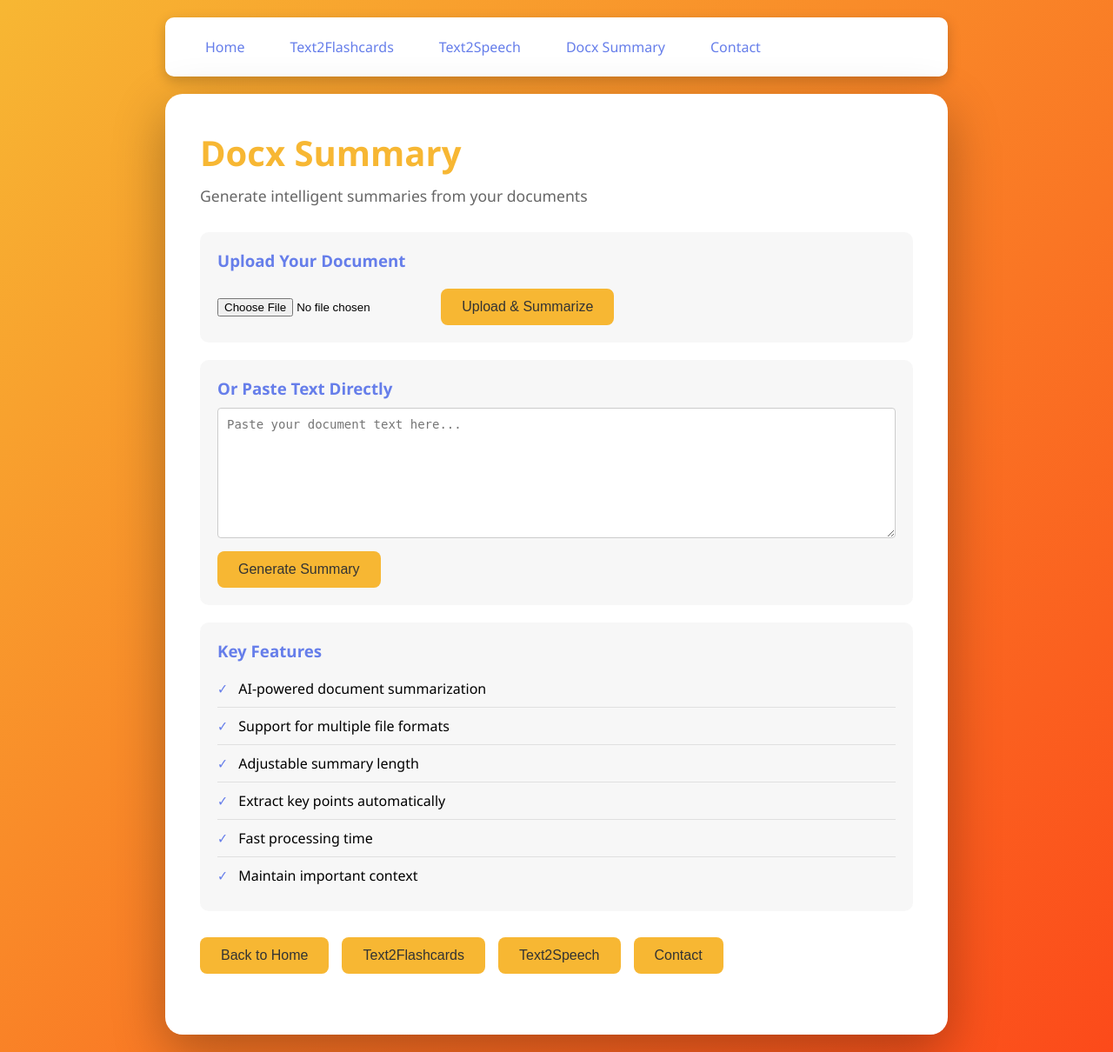
After one commit to ejens0804/study_notes_web_app, a FastAPI app: template templates/docx_summary.html in a window 1280 px wide. The commit adds this page. Shown: the whole page at 87% size. Run offline with FastAPI, Linux system fonts and the light colour scheme; the template is opened without the code that fills it, so the values that code supplies are empty.

Commit message:
added colors to pages

```diff
--- a/app.py
+++ b/app.py
@@ -60,6 +60,14 @@ async def contact(request: Request):
         "title": "Contact"
     })
 
+# Route for Docx Summary page
+@app.get("/docx-summary", response_class=HTMLResponse)
+async def docx_summary(request: Request):
+    return templates.TemplateResponse("docx_summary.html", {
+        "request": request,
+        "title": "Docx Summary"
+    })
+
 # API Endpoints
 @app.get("/api/time")
 def get_time():
@@ -114,6 +122,24 @@ async def ai_query(data: dict):
     except Exception as e:
         return {"response": f"Error: {str(e)}"}
 
+@app.post("/api/summarize")
+async def summarize_document(data: dict):
+    text = data.get("text")
+
+    if not text:
+        return {"response": "No text provided."}
+
+    if not key:
+        return {"response": "AI service not configured. Please add your API key to token.txt file."}
+
+    try:
+        # Create a summarization prompt
+        summary_prompt = f"Please provide a concise summary of the following text, highlighting the main points and key information:\n\n{text}"
+        summary = text_gemini(summary_prompt)
+        return {"summary": summary}
+    except Exception as e:
+        return {"response": f"Error: {str(e)}"}
+
 
 
 
--- a/templates/about.html
+++ b/templates/about.html
@@ -39,6 +39,7 @@
 <div class="button-group" style="margin-top: 30px;">
     <button onclick="window.location.href='/'">Back to Home</button>
     <button onclick="window.location.href='/api-demo'">Try Text2Flashcards</button>
+    <button onclick="window.location.href='/docx-summary'">Docx Summary</button>
     <button onclick="window.location.href='/contact'">Contact Us</button>
 </div>
 {% endblock %}
--- a/templates/base.html
+++ b/templates/base.html
@@ -12,6 +12,7 @@
         <a href="/" class="nav-link">Home</a>
         <a href="/api-demo" class="nav-link">Text2Flashcards</a>
         <a href="/about" class="nav-link">Text2Speech</a>
+        <a href="/docx-summary" class="nav-link">Docx Summary</a>
         <a href="/contact" class="nav-link">Contact</a>
     </nav>
 
--- a/templates/contact.html
+++ b/templates/contact.html
@@ -40,6 +40,7 @@
     <button onclick="window.location.href='/'">Back to Home</button>
     <button onclick="window.location.href='/api-demo'">Try Text2Flashcards</button>
     <button onclick="window.location.href='/about'">Text2Speech</button>
+    <button onclick="window.location.href='/docx-summary'">Docx Summary</button>
 </div>
 {% endblock %}
 
--- /dev/null
+++ b/templates/docx_summary.html
@@ -0,0 +1,141 @@
+<!-- File: templates/docx_summary.html -->
+{% extends "base.html" %}
+
+{% block title %}Docx Summary - FastAPI App{% endblock %}
+
+{% block extra_css %}
+<style>
+    /* Yellow Aesthetic for Docx Summary Page */
+    body {
+        background: linear-gradient(135deg, #f7b733 0%, #fc4a1a 100%);
+    }
+
+    h1 {
+        color: #f7b733;
+    }
+
+    .card {
+        background: linear-gradient(135deg, #f7b733 0%, #fc4a1a 100%);
+    }
+
+    .card:hover {
+        box-shadow: 0 10px 25px rgba(247, 183, 51, 0.4);
+    }
+
+    button {
+        background: #f7b733;
+        color: #333;
+    }
+
+    button:hover {
+        background: #e6a625;
+    }
+
+    .navbar a:hover {
+        background: #fff8e7;
+    }
+
+    .output h3 {
+        color: #f7b733;
+    }
+
+    #summaryResult {
+        background: #fff8e7;
+        border-left: 4px solid #f7b733;
+    }
+</style>
+{% endblock %}
+
+{% block content %}
+<h1>Docx Summary</h1>
+<p class="subtitle">Generate intelligent summaries from your documents</p>
+
+<div class="info-section">
+    <h3>Upload Your Document</h3>
+    <input type="file" id="docxFile" accept=".docx,.doc,.txt,.pdf" style="margin-bottom: 10px;">
+    <button onclick="uploadDocument()" style="margin-top: 10px;">Upload & Summarize</button>
+</div>
+
+<div class="info-section">
+    <h3>Or Paste Text Directly</h3>
+    <textarea id="docxInput" rows="8" placeholder="Paste your document text here..." style="width: 100%; padding: 10px; font-size: 14px; border: 1px solid #ccc; border-radius: 4px;"></textarea>
+    <button onclick="summarizeText()" style="margin-top: 10px;">Generate Summary</button>
+</div>
+
+<div class="info-section">
+    <h3>Key Features</h3>
+    <ul class="feature-list">
+        <li>AI-powered document summarization</li>
+        <li>Support for multiple file formats</li>
+        <li>Adjustable summary length</li>
+        <li>Extract key points automatically</li>
+        <li>Fast processing time</li>
+        <li>Maintain important context</li>
+    </ul>
+</div>
+
+<div class="output" id="summaryOutput" style="display: none; margin-top: 20px;">
+    <h3>Summary Result</h3>
+    <div id="summaryResult" style="padding: 15px; background: #f5f5f5; border-radius: 4px; white-space: pre-wrap;"></div>
+</div>
+
+<div class="button-group" style="margin-top: 30px;">
+    <button onclick="window.location.href='/'">Back to Home</button>
+    <button onclick="window.location.href='/api-demo'">Text2Flashcards</button>
+    <button onclick="window.location.href='/about'">Text2Speech</button>
+    <button onclick="window.location.href='/contact'">Contact</button>
+</div>
+{% endblock %}
+
+{% block extra_js %}
+<script>
+async function uploadDocument() {
+    const fileInput = document.getElementById('docxFile');
+    const file = fileInput.files[0];
+
+    if (!file) {
+        alert('Please select a file to upload.');
+        return;
+    }
+
+    alert('File upload feature coming soon! For now, please use the text paste option below.');
+}
+
+async function summarizeText() {
+    const text = document.getElementById('docxInput').value;
+    const outputDiv = document.getElementById('summaryOutput');
+    const resultDiv = document.getElementById('summaryResult');
+
+    if (!text.trim()) {
+        alert('Please enter some text to summarize.');
+        return;
+    }
+
+    // Show loading state
+    outputDiv.style.display = 'block';
+    resultDiv.textContent = 'Generating summary...';
+
+    try {
+        const response = await fetch('/api/summarize', {
+            method: 'POST',
+            headers: {
+                'Content-Type': 'application/json'
+            },
+            body: JSON.stringify({ text: text })
+        });
+
+        const data = await response.json();
+
+        if (data.summary) {
+            resultDiv.textContent = data.summary;
+        } else if (data.response) {
+            resultDiv.textContent = data.response;
+        } else {
+            resultDiv.textContent = 'Error: Unable to generate summary.';
+        }
+    } catch (error) {
+        resultDiv.textContent = 'Error: ' + error.message;
+    }
+}
+</script>
+{% endblock %}
```
Also changed, not shown: templates/api_demo.html (+42 -0 lines), templates/home.html (+39 -1 lines).
